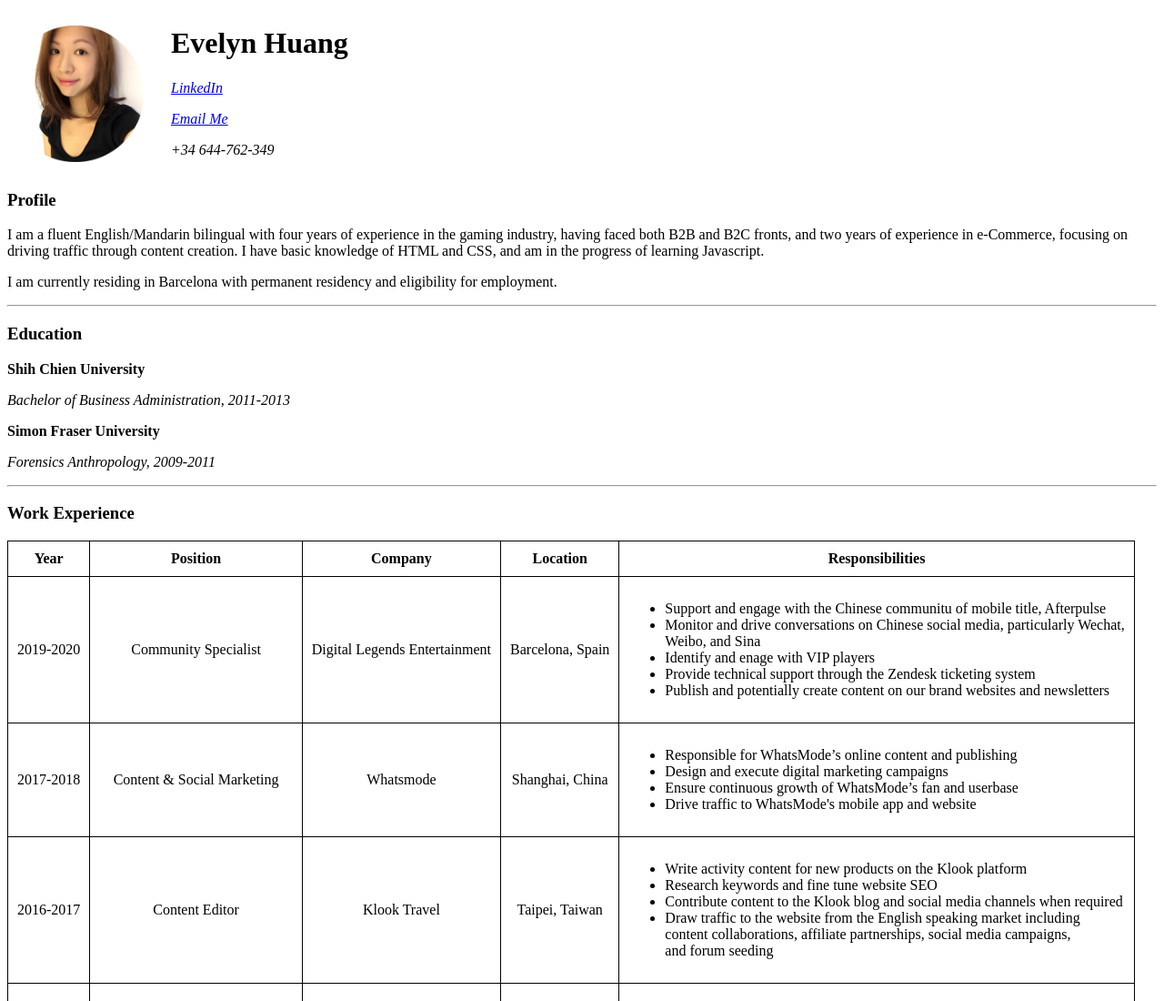
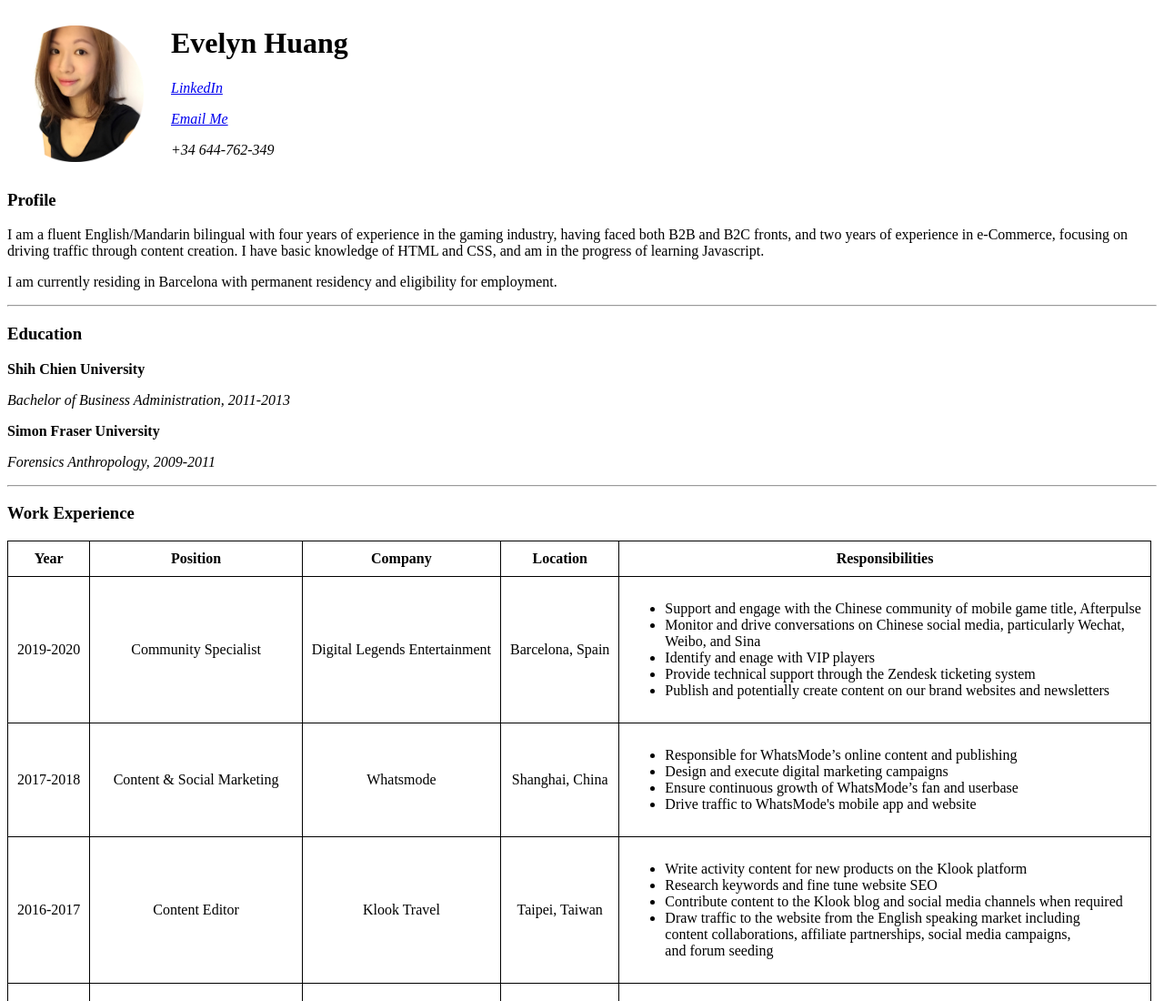
Before and after one commit to evelynhg117/resume, a plain HTML site: page index.html in a window 1280 px wide. Shown: the top 1100 px of the page at 91% size. Drawn offline with Linux system fonts and the light colour scheme.

Commit message:
Update index.html

```diff
--- a/index.html
+++ b/index.html
@@ -56,7 +56,7 @@
           <td>Barcelona, Spain</td>
           <td>
             <ul>
-              <li>Support and engage with the Chinese communitu of mobile title, Afterpulse</li>
+              <li>Support and engage with the Chinese community of mobile game title, Afterpulse</li>
               <li>Monitor and drive conversations on Chinese social media, particularly Wechat,<br /> Weibo, and Sina</li>
               <li>Identify and enage with VIP players</li>
               <li>Provide technical support through the Zendesk ticketing system</li>
```
